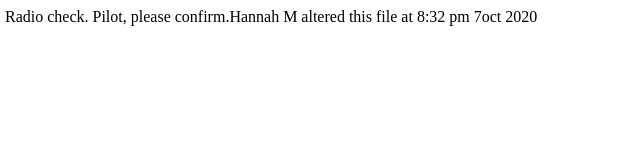
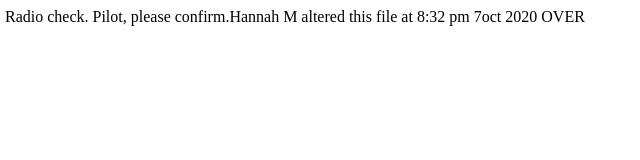
Before and after one commit to Hannah2020M/communication-log, a plain HTML site: page index.html in a window 1280 px wide. Shown: the full height of the page, 3-643 px from the left. Drawn offline with Linux system fonts and the light colour scheme.

Commit message:
Update index.html

```diff
--- a/index.html
+++ b/index.html
@@ -1,5 +1,6 @@
 <html>
 <body>
-   <p>Radio check. Pilot, please confirm.Hannah M altered this file at 8:32 pm 7oct 2020</p>
+   <p>Radio check. Pilot, please confirm.Hannah M altered this file at 8:32 pm 7oct 2020
+       OVER </p>
 </body>
 </html>
```
